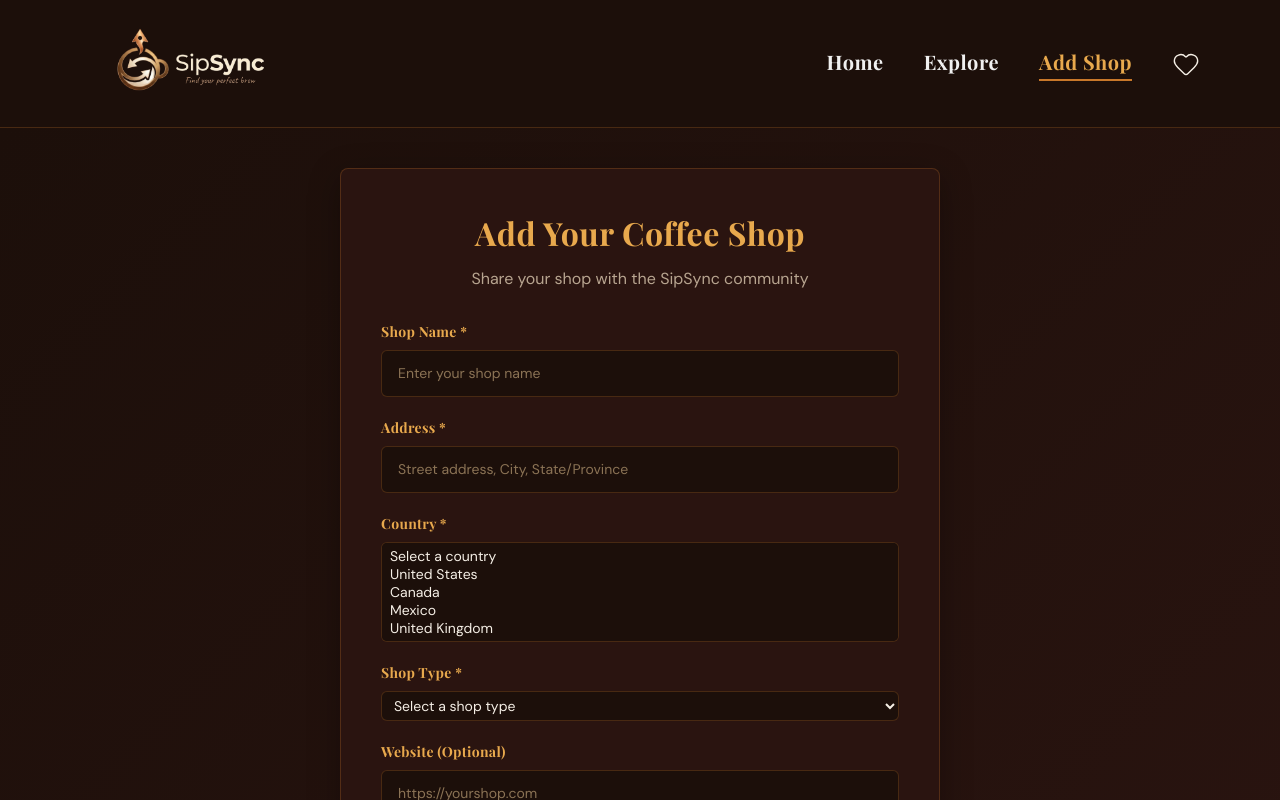
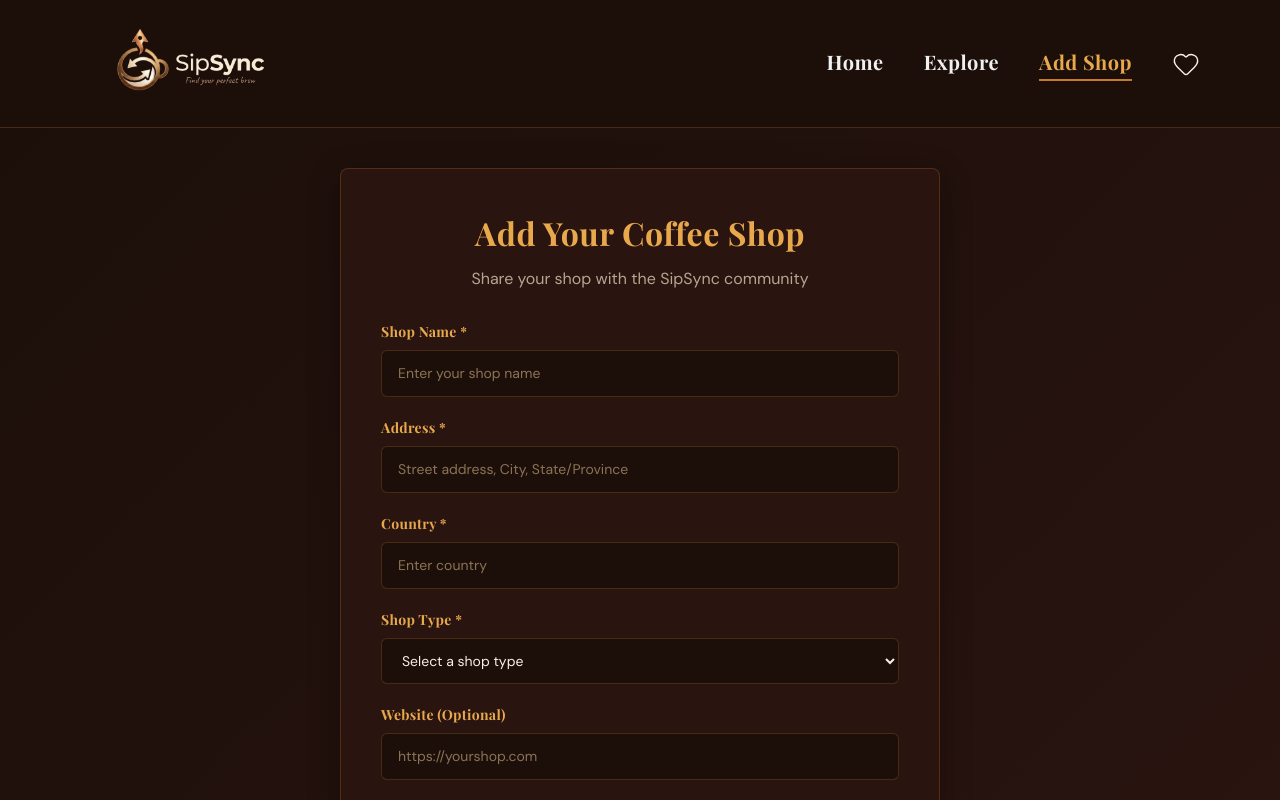
Before and after one commit to MiaMadz/group5_finals, a Next.js app in the folder coffeeshop-app/: page /AddShop in a window 1280 px wide. Shown: the top 800 px of the page. Built offline with nearby package versions, Linux system fonts and the light colour scheme; a web font is replaced by a local one.

Commit message:
Removed the dropdown for country selection

```diff
--- a/coffeeshop-app/app/Pages/AddShopPage.js
+++ b/coffeeshop-app/app/Pages/AddShopPage.js
@@ -18,13 +18,6 @@ const SHOP_TYPES = [
     { value: 'proprietor', label: 'Proprietor' },
 ]
 
-const COUNTRIES = [
-    'United States', 'Canada', 'Mexico', 'United Kingdom', 'Germany', 'Belgium',
-    'France', 'Czech Republic', 'Ireland', 'Netherlands', 'Italy', 'Spain',
-    'Australia', 'New Zealand', 'Japan', 'Brazil', 'Argentina', 'South Africa',
-    'Other'
-]
-
 export default function AddShopPage() {
     const dispatch = useDispatch()
     const router = useRouter()
@@ -40,7 +33,6 @@ export default function AddShopPage() {
         country: '',
         shopType: '',
     })
-    const [customCountry, setCustomCountry] = useState('')
 
     const handleChange = (e) => {
         const { name, value } = e.target
@@ -48,14 +40,6 @@ export default function AddShopPage() {
             ...prev,
             [name]: value
         }))
-        if (name === 'country' && value !== 'Other') {
-            setCustomCountry('')
-        }
-        setError('')
-    }
-
-    const handleCustomCountryChange = (e) => {
-        setCustomCountry(e.target.value)
         setError('')
     }
 
@@ -92,12 +76,8 @@ export default function AddShopPage() {
             setError('Address is required')
             return
         }
-        if (!formData.country) {
+        if (!formData.country.trim()) {
             setError('Country is required')
-            return
-        }
-        if (formData.country === 'Other' && !customCountry.trim()) {
-            setError('Please enter a country name')
             return
         }
         if (!formData.shopType) {
@@ -108,16 +88,14 @@ export default function AddShopPage() {
         setIsLoading(true)
 
         try {
-            const countryForGeocode = formData.country === 'Other' ? customCountry : formData.country
-            const coords = await geocodeAddress(formData.address, countryForGeocode)
+            const coords = await geocodeAddress(formData.address, formData.country.trim())
 
-            const finalCountry = formData.country === 'Other' ? customCountry.trim() : formData.country
             const shopData = {
                 name: formData.shopName.trim(),
                 address: formData.address.trim(),
                 website_url: formData.websiteUrl.trim(),
                 directions_url: formData.directionsUrl.trim() || `https://www.google.com/maps/search/${encodeURIComponent(formData.shopName + ' ' + formData.address)}`,
-                country: finalCountry,
+                country: formData.country.trim(),
                 brewery_type: formData.shopType,
                 latitude: coords.latitude,
                 longitude: coords.longitude,
@@ -178,34 +156,16 @@ export default function AddShopPage() {
                     {/* Scrollable country list box */}
                     <div className={styles.formGroup}>
                         <label htmlFor="country">Country *</label>
-                        <select
+                        <input
+                            type="text"
                             id="country"
                             name="country"
                             value={formData.country}
                             onChange={handleChange}
+                            placeholder="Enter country"
                             disabled={isLoading}
-                            size={5}
-                        >
-                            <option value="">Select a country</option>
-                            {COUNTRIES.map(country => (
-                                <option key={country} value={country}>{country}</option>
-                            ))}
-                        </select>
+                        />
                     </div>
-
-                    {formData.country === 'Other' && (
-                        <div className={styles.formGroup}>
-                            <label htmlFor="customCountry">Enter Country Name *</label>
-                            <input
-                                type="text"
-                                id="customCountry"
-                                value={customCountry}
-                                onChange={handleCustomCountryChange}
-                                placeholder="e.g., New Zealand"
-                                disabled={isLoading}
-                            />
-                        </div>
-                    )}
 
                     <div className={styles.formGroup}>
                         <label htmlFor="shopType">Shop Type *</label>
--- a/coffeeshop-app/app/Pages/AddShopPage.module.css
+++ b/coffeeshop-app/app/Pages/AddShopPage.module.css
@@ -107,14 +107,22 @@
 
 .formGroup select {
     appearance: auto;
-    -webkit-appearance: menulist;
-    -moz-appearance: listbox;
+    -webkit-appearance: menulist-button;
+    -moz-appearance: menulist-button;
     width: 100%;
     max-width: 100%;
     min-width: 0;
-    padding: 4px 8px;
-    height: auto;
-    overflow-y: auto;
+    box-sizing: border-box;
+    padding: 12px 16px;
+    background: #1C0F0A;
+    border: 1px solid rgba(201, 120, 42, 0.25);
+    border-radius: 6px;
+    color: #F5EFE6;
+    font-size: 14px;
+    font-family: inherit;
+    transition: all 0.3s ease;
+    cursor: pointer;
+    line-height: 1.4;
 }
 
 .formGroup input::placeholder {
```
